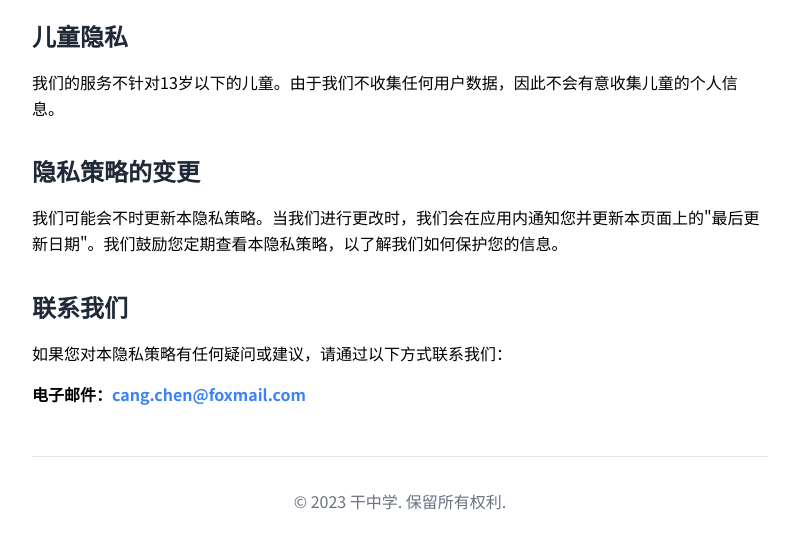
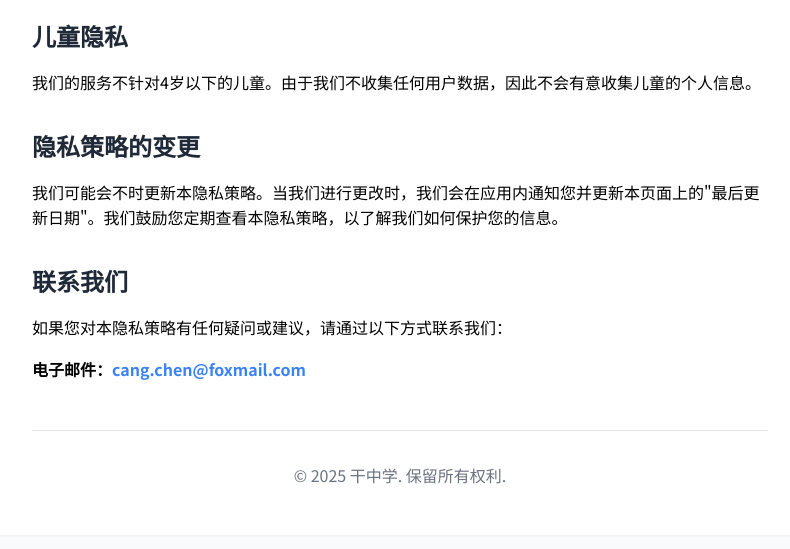
Before and after one commit to fallbarryDao/ganzhongxue, a plain HTML site: page privacy.html in a window 1280 px wide. Shown: the part 1321-1870 px from the top of the page, without its empty margins (240-1030 px from the left). Drawn offline with nearby package versions, Linux system fonts and the light colour scheme.

Commit message:
privacy.html

```diff
--- a/privacy.html
+++ b/privacy.html
@@ -66,7 +66,7 @@
     <div class="max-w-4xl mx-auto px-4 sm:px-6 lg:px-8 py-12">
         <div class="bg-white rounded-2xl shadow-sm p-8 md:p-12">
             <h1 class="text-3xl font-bold text-gray-800 mb-6">隐私策略</h1>
-            <p class="text-gray-500 mb-8">最后更新日期：2023年12月1日</p>
+            <p class="text-gray-500 mb-8">最后更新日期：2025年3月17日</p>
 
             <div class="privacy-section">
                 <p class="text-lg">
@@ -117,7 +117,7 @@
 
                 <h2>儿童隐私</h2>
                 <p>
-                    我们的服务不针对13岁以下的儿童。由于我们不收集任何用户数据，因此不会有意收集儿童的个人信息。
+                    我们的服务不针对4岁以下的儿童。由于我们不收集任何用户数据，因此不会有意收集儿童的个人信息。
                 </p>
 
                 <h2>隐私策略的变更</h2>
@@ -136,7 +136,7 @@
 
             <div class="mt-12 pt-8 border-t border-gray-200">
                 <p class="text-center text-gray-500">
-                    © 2023 干中学. 保留所有权利.
+                    © 2025 干中学. 保留所有权利.
                 </p>
             </div>
         </div>
```
